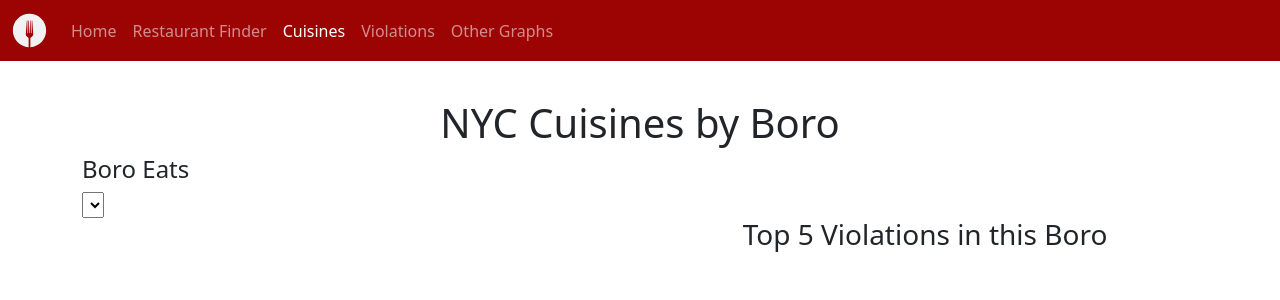
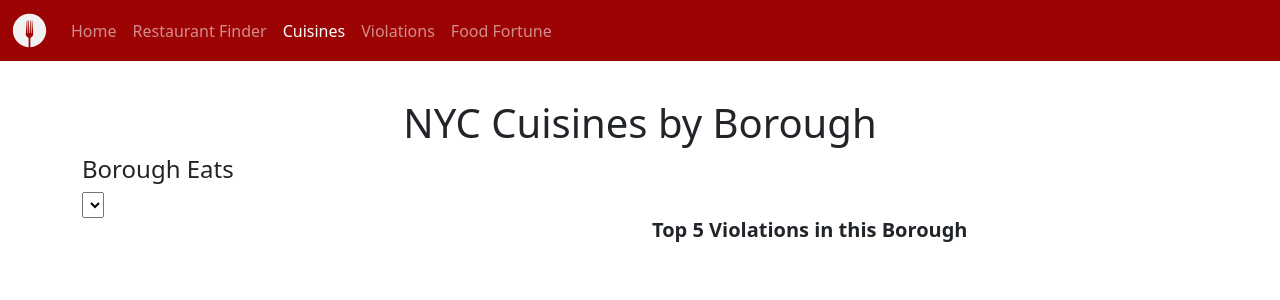
Before and after one commit to meetk5/Team-Project3, a Flask app: page /borocuisines in a window 1280 px wide. Shown: the top 300 px of the page. Run offline with Flask 2, Linux system fonts and the light colour scheme; data that the repository does not hold is empty; parts of the project's set-up code (start-up, migrations or seed data) failed here and were passed over; some libraries are stand-ins or nearby versions.

Commit message:
minor changes in the deployment

```diff
--- a/static/js/violations.js
+++ b/static/js/violations.js
@@ -130,7 +130,7 @@ function visualization(boro) {
                 size: 18
             },
             hovermode: 'closest',
-            title: `Violation details among ${boro} restaurants`,
+            title: `Violation Details among ${boro} Restaurants`,
             xaxis: { title: "Violation Codes" },
             yaxis: { title: "Nos. of Violations" }
         };
--- a/templates/borocuisines.html
+++ b/templates/borocuisines.html
@@ -1,20 +1,24 @@
 <!doctype html>
 <html lang="en">
+
 <head>
   <!-- Required meta tags -->
   <meta charset="utf-8">
   <meta name="viewport" content="width=device-width, initial-scale=1">
 
   <!-- Bootstrap CSS -->
-    <link href="https://cdn.jsdelivr.net/npm/bootstrap@5.1.1/dist/css/bootstrap.min.css" rel="stylesheet" integrity="sha384-F3w7mX95PdgyTmZZMECAngseQB83DfGTowi0iMjiWaeVhAn4FJkqJByhZMI3AhiU" crossorigin="anonymous">
+  <link href="https://cdn.jsdelivr.net/npm/bootstrap@5.1.1/dist/css/bootstrap.min.css" rel="stylesheet"
+    integrity="sha384-F3w7mX95PdgyTmZZMECAngseQB83DfGTowi0iMjiWaeVhAn4FJkqJByhZMI3AhiU" crossorigin="anonymous">
 
   <!-- Styles CSS -->
   <link rel="stylesheet" href="../static/css/styles.css">
 
   <title>Cuisines</title>
-    <link rel="shortcut icon" type="image/jpg" href="../static/favicon3.png"/>
+  <link rel="shortcut icon" type="image/jpg" href="../static/favicon3.png" />
 </head>
+
 <body class="background2">
+
   <body>
 
 
@@ -23,15 +27,16 @@
     <nav class="navbar navbar-expand-lg navbar-dark" style="background-color: rgb(156, 4, 4);">
       <div class="container-fluid">
         <a class="navbar-brand" href="/">
-          <img src="../static/favicon.svg" alt="" width="35" >
+          <img src="../static/favicon.svg" alt="" width="35">
         </a>
-        <button class="navbar-toggler" type="button" data-bs-toggle="collapse" data-bs-target="#navbarSupportedContent" aria-controls="navbarSupportedContent" aria-expanded="false" aria-label="Toggle navigation">
+        <button class="navbar-toggler" type="button" data-bs-toggle="collapse" data-bs-target="#navbarSupportedContent"
+          aria-controls="navbarSupportedContent" aria-expanded="false" aria-label="Toggle navigation">
           <span class="navbar-toggler-icon"></span>
         </button>
         <div class="collapse navbar-collapse" id="navbarSupportedContent">
           <ul class="navbar-nav me-auto mb-2 mb-lg-0">
             <li class="nav-item">
-              <a class="nav-link"  href="/">Home</a>
+              <a class="nav-link" href="/">Home</a>
             </li>
             <li class="nav-item">
               <a class="nav-link" href="/restaurantfinder">Restaurant Finder</a>
@@ -43,7 +48,7 @@
               <a class="nav-link" href="/violationdata">Violations</a>
             </li>
             <li class="nav-item">
-              <a class="nav-link" href="/othergraphs">Other Graphs</a>
+              <a class="nav-link" href="/othergraphs">Food Fortune</a>
             </li>
 
           </ul>
@@ -57,13 +62,13 @@
     <div class="container">
       <div class="row">
         <div class="col-md-12 jumbotron text-center">
-          <h1>NYC Cuisines by Boro</h1>
+          <h1>NYC Cuisines by Borough</h1>
         </div>
       </div>
       <div class="row">
         <div class="col-md-3">
           <div class="well">
-            <h4>Boro Eats</h4>
+            <h4>Borough Eats</h4>
             <select id="selDataset" onchange="optionChanged(this.value)"></select>
           </div>
         </div>
@@ -80,7 +85,7 @@
         <!--div class="panel panel-primary"-->
         <div class="col-md-6">
           <div class="panel-heading">
-            <h3 class="panel-title">Top 5 Violations in this Boro</h3>
+            <h5 class="panel-title"><b>Top 5 Violations in this Borough</b></h5>
           </div>
           <div id="sample-metadata" class="panel-body"></div>
         </div>
@@ -126,8 +131,11 @@
 
 
       <!-- JavaScript: Bootstrap Bundle with Popper -->
-    <script src="https://cdn.jsdelivr.net/npm/bootstrap@5.1.1/dist/js/bootstrap.bundle.min.js" integrity="sha384-/bQdsTh/da6pkI1MST/rWKFNjaCP5gBSY4sEBT38Q/9RBh9AH40zEOg7Hlq2THRZ" crossorigin="anonymous"></script>
+      <script src="https://cdn.jsdelivr.net/npm/bootstrap@5.1.1/dist/js/bootstrap.bundle.min.js"
+        integrity="sha384-/bQdsTh/da6pkI1MST/rWKFNjaCP5gBSY4sEBT38Q/9RBh9AH40zEOg7Hlq2THRZ"
+        crossorigin="anonymous"></script>
 
 
   </body>
+
 </html>
--- a/templates/index.html
+++ b/templates/index.html
@@ -33,8 +33,8 @@
 
           <div class="jumbotron jumbotron-fluid" style="color: white; margin-top: 17%; margin-left: 10%; margin-bottom: 11%; text-align: left;">
             <div class="container">
-              <h1 class="display-4">The Restaurateurs</h1>
-              <p class="lead" ><strong>  Eating Good in your Neighborhood</strong></p>
+              <h1 class="display-4">The Data Restaurateurs</h1>
+              <h4><i>Eating Good in your Neighborhood!</i></h4>
             </div>
           </div>
 
--- a/templates/restaurantfinder.html
+++ b/templates/restaurantfinder.html
@@ -58,7 +58,7 @@
             <a class="nav-link" href="/violationdata">Violations</a>
           </li>
           <li class="nav-item">
-            <a class="nav-link" aria-current="page" href="/othergraphs">Other Graphs</a>
+            <a class="nav-link" aria-current="page" href="/othergraphs">Food Fortune</a>
           </li>
 
         </ul>
--- a/templates/violationdata.html
+++ b/templates/violationdata.html
@@ -27,7 +27,7 @@
   <nav class="navbar navbar-expand-lg navbar-dark" style="background-color: rgb(156, 4, 4);">
     <div class="container-fluid">
       <a class="navbar-brand" href="/">
-        <img src="../images/favicon.svg" alt="" width="35">
+        <img src="../static/favicon.svg" alt="" width="35">
       </a>
       <button class="navbar-toggler" type="button" data-bs-toggle="collapse" data-bs-target="#navbarSupportedContent"
         aria-controls="navbarSupportedContent" aria-expanded="false" aria-label="Toggle navigation">
@@ -61,7 +61,7 @@
     <div class="row">
       <!-- Boro Selection Dropdown -->
       <div class="col-md-2">
-        <h5>Select Boro</h5>
+        <h5>Select Borough</h5>
         <select id="selDataset" onchange="optionChanged(this.value)"></select>
       </div>
 
```
Lines whose indentation alone changed are shown as unchanged.
